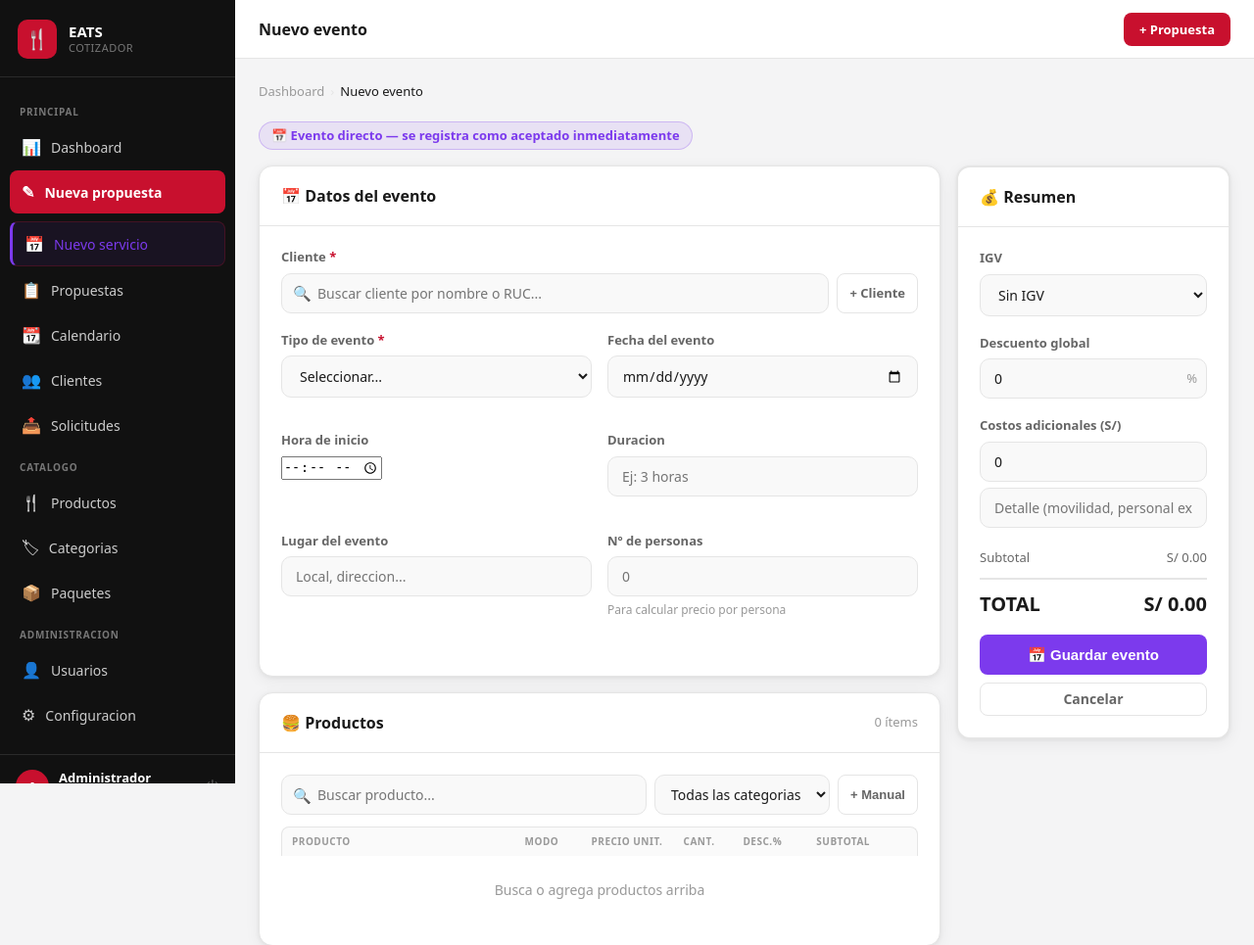
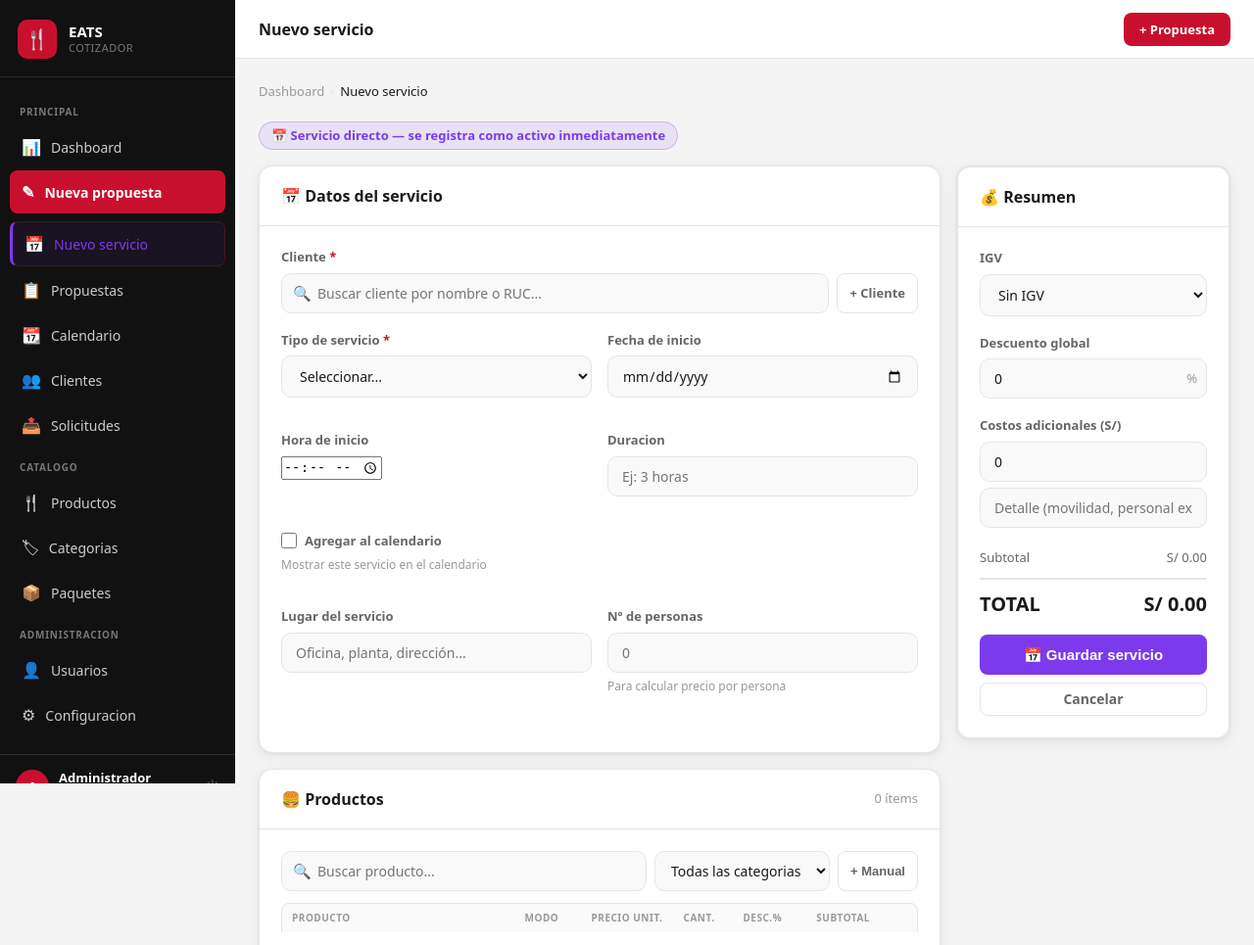
Before and after one commit to danielcuesta12/eats-cotizador, a PHP site: page /admin/events/create.php in a window 1280 px wide. Shown: the top 965 px of the page at 98% size. Run offline with PHP 8.4, Linux system fonts and the light colour scheme; a user stored in the database is signed in; data comes from the database, SQL or seed files in the repository; data that the repository does not hold is empty; some libraries are stand-ins or nearby versions.

Commit message:
feat: formularios B2B — tipo servicio, fecha inicio, sin IGV 10.5, toggle calendario
- create.php + events/create.php: labels Tipo de servicio / Fecha de inicio
- Fecha de inicio NO obligatoria en events/create.php
- Eliminado IGV 10.5% (quedan Sin IGV e IGV 18%)
- Toggle "Agregar al calendario" (default off) + show_in_calendar en INSERT
- quoter.js: remove tasa 10.5%, alert → propuesta
- Textos: cotización→propuesta, evento→servicio en mensajes y titulos

Co-Authored-By: Claude Sonnet 4.6 <noreply@anthropic.com>

```diff
--- a/admin/events/create.php
+++ b/admin/events/create.php
@@ -10,14 +10,15 @@ $errors = array();
 if ($_SERVER['REQUEST_METHOD'] === 'POST') {
     verifyCsrf();
 
-    $clientId     = cleanInt(isset($_POST['client_id'])       ? $_POST['client_id']       : 0);
-    $eventType    = clean(isset($_POST['event_type'])         ? $_POST['event_type']       : '');
-    $eventDate    = clean(isset($_POST['event_date'])         ? $_POST['event_date']       : '');
-    $eventTime    = clean(isset($_POST['event_time'])         ? $_POST['event_time']       : '');
-    $eventDur     = clean(isset($_POST['event_duration'])     ? $_POST['event_duration']   : '');
-    $eventLoc     = clean(isset($_POST['event_location'])     ? $_POST['event_location']   : '');
-    $numPeople    = cleanInt(isset($_POST['num_people'])      ? $_POST['num_people']       : 0);
-    $igvType      = in_array(isset($_POST['igv_type'])?$_POST['igv_type']:'', array('none','10.5','18')) ? $_POST['igv_type'] : 'none';
+    $clientId       = cleanInt(isset($_POST['client_id'])       ? $_POST['client_id']       : 0);
+    $eventType      = clean(isset($_POST['event_type'])         ? $_POST['event_type']       : '');
+    $eventDate      = clean(isset($_POST['event_date'])         ? $_POST['event_date']       : '');
+    $eventTime      = clean(isset($_POST['event_time'])         ? $_POST['event_time']       : '');
+    $eventDur       = clean(isset($_POST['event_duration'])     ? $_POST['event_duration']   : '');
+    $eventLoc       = clean(isset($_POST['event_location'])     ? $_POST['event_location']   : '');
+    $numPeople      = cleanInt(isset($_POST['num_people'])      ? $_POST['num_people']       : 0);
+    $showInCalendar = isset($_POST['show_in_calendar']) ? 1 : 0;
+    $igvType        = in_array(isset($_POST['igv_type'])?$_POST['igv_type']:'', array('none','18')) ? $_POST['igv_type'] : 'none';
     $discPct      = min(100, max(0, cleanFloat(isset($_POST['discount_pct'])  ? $_POST['discount_pct']  : 0)));
     $extrasAmt    = max(0, cleanFloat(isset($_POST['extras_amount'])          ? $_POST['extras_amount'] : 0));
     $extrasDet    = clean(isset($_POST['extras_detail'])      ? $_POST['extras_detail']    : '');
@@ -26,7 +27,6 @@ if ($_SERVER['REQUEST_METHOD'] === 'POST') {
     $validUntil   = clean(isset($_POST['valid_until'])        ? $_POST['valid_until']      : '');
 
     if (!$clientId) $errors[] = 'Selecciona un cliente.';
-    if (!$eventDate) $errors[] = 'La fecha del evento es obligatoria.';
 
     $items = array();
     $rawItems = isset($_POST['items']) ? $_POST['items'] : array();
@@ -75,14 +75,14 @@ if ($_SERVER['REQUEST_METHOD'] === 'POST') {
              num_people, valid_until, igv_type, igv_amount,
              discount_pct, discount_amount, extras_amount, extras_detail,
              subtotal, total, price_per_person, observations, terms,
-             public_token, accepted_at, created_at)
-             VALUES (?,?,?,?,?,?,?,?,?,?,?,?,?,?,?,?,?,?,?,?,?,?,?,?,NOW(),NOW())",
+             public_token, show_in_calendar, accepted_at, created_at)
+             VALUES (?,?,?,?,?,?,?,?,?,?,?,?,?,?,?,?,?,?,?,?,?,?,?,?,?,NOW(),NOW())",
             array($quoteNumber, $_SESSION['user_id'], $clientId, 'aceptada', 'event',
-             $eventType, $eventDate, $eventTime, $eventDur, $eventLoc,
+             $eventType, $eventDate ?: null, $eventTime, $eventDur, $eventLoc,
              $numPeople, $validUntil, $igvType, $igvAmt,
              $discPct, $discAmt, $extrasAmt, $extrasDet,
              $subtotal, $total, $perPerson, $observations, $terms,
-             generateToken(24))
+             generateToken(24), $showInCalendar)
         );
 
         foreach ($items as $i => $item) {
@@ -97,10 +97,10 @@ if ($_SERVER['REQUEST_METHOD'] === 'POST') {
 
         Database::insert(
             "INSERT INTO quote_status_log (quote_id,user_id,from_status,to_status,note) VALUES (?,?,?,?,?)",
-            array($quoteId, $_SESSION['user_id'], '', 'aceptada', 'Evento creado directamente')
+            array($quoteId, $_SESSION['user_id'], '', 'aceptada', 'Servicio creado directamente')
         );
 
-        flashMessage('success', 'Evento ' . $quoteNumber . ' creado correctamente.');
+        flashMessage('success', 'Servicio ' . $quoteNumber . ' creado correctamente.');
         redirect('/quotes/edit.php?id=' . $quoteId);
     }
 }
@@ -111,7 +111,7 @@ $categories = Database::fetchAll("SELECT id, name FROM categories WHERE active=1
 $defTerms   = getSetting('default_terms', '');
 $defObs     = getSetting('default_observations', '');
 
-$pageTitle  = 'Nuevo evento';
+$pageTitle  = 'Nuevo servicio';
 $activePage = 'event-new';
 $extraHead  = '
 <link rel="stylesheet" href="' . APP_URL . '/assets/css/quoter.css">
@@ -125,10 +125,10 @@ include __DIR__ . '/../layout-top.php';
 <div class="breadcrumb">
   <a href="<?php echo APP_URL; ?>/admin/dashboard">Dashboard</a>
   <span class="breadcrumb-sep">›</span>
-  <span class="breadcrumb-current">Nuevo evento</span>
+  <span class="breadcrumb-current">Nuevo servicio</span>
 </div>
 
-<div class="event-badge">&#128197; Evento directo — se registra como aceptado inmediatamente</div>
+<div class="event-badge">&#128197; Servicio directo — se registra como activo inmediatamente</div>
 
 <?php foreach ($errors as $e): ?>
   <div class="alert alert-error">&#10007; <?php echo htmlspecialchars($e); ?></div>
@@ -143,7 +143,7 @@ include __DIR__ . '/../layout-top.php';
   <div class="quoter-left">
 
     <div class="card">
-      <div class="card-header"><span class="card-title">&#128197; Datos del evento</span></div>
+      <div class="card-header"><span class="card-title">&#128197; Datos del servicio</span></div>
       <div class="card-body">
 
         <div class="form-group">
@@ -164,7 +164,7 @@ include __DIR__ . '/../layout-top.php';
 
         <div class="form-row form-row-2">
           <div class="form-group">
-            <label class="form-required">Tipo de evento</label>
+            <label class="form-required">Tipo de servicio</label>
             <select name="event_type" required>
               <option value="">Seleccionar...</option>
               <?php foreach ($eventTypes as $et): ?>
@@ -173,7 +173,7 @@ include __DIR__ . '/../layout-top.php';
             </select>
           </div>
           <div class="form-group">
-            <label>Fecha del evento</label>
+            <label>Fecha de inicio</label>
             <input type="date" name="event_date" min="<?= date('Y-m-d') ?>">
           </div>
           <div class="form-group">
@@ -187,9 +187,17 @@ include __DIR__ . '/../layout-top.php';
         </div>
 
         <div class="form-row form-row-2">
+          <div class="form-group" style="grid-column:1/-1">
+            <label style="display:flex;align-items:center;gap:8px;cursor:pointer;font-weight:600">
+              <input type="checkbox" name="show_in_calendar" value="1" id="calendarToggle"
+                     style="width:16px;height:16px;cursor:pointer;accent-color:#7c3aed">
+              Agregar al calendario
+            </label>
+            <div class="form-hint">Mostrar este servicio en el calendario</div>
+          </div>
           <div class="form-group">
-            <label>Lugar del evento</label>
-            <input type="text" name="event_location" placeholder="Local, direccion...">
+            <label>Lugar del servicio</label>
+            <input type="text" name="event_location" placeholder="Oficina, planta, dirección...">
           </div>
           <div class="form-group">
             <label>N&ordm; de personas</label>
@@ -264,7 +272,6 @@ include __DIR__ . '/../layout-top.php';
           <label>IGV</label>
           <select name="igv_type" id="igv_type" class="igv-select">
             <option value="none">Sin IGV</option>
-            <option value="10.5">IGV 10.5%</option>
             <option value="18">IGV 18%</option>
           </select>
         </div>
@@ -303,7 +310,7 @@ include __DIR__ . '/../layout-top.php';
 
         <button type="submit" class="btn btn-primary btn-lg btn-block"
                 style="margin-top:16px;background:#7c3aed;border-color:#7c3aed">
-          &#128197; Guardar evento
+          &#128197; Guardar servicio
         </button>
         <a href="<?= APP_URL ?>/admin/dashboard" class="btn btn-ghost btn-block" style="margin-top:8px">Cancelar</a>
 
--- a/assets/js/quoter.js
+++ b/assets/js/quoter.js
@@ -56,7 +56,7 @@ function recalculate() {
   const igvType   = document.getElementById('igv_type')?.value || 'none';
   const numPeople = parseInt(document.getElementById('num_people')?.value      || 0);
 
-  const igvRate   = igvType === '18' ? 0.18 : igvType === '10.5' ? 0.105 : 0;
+  const igvRate   = igvType === '18' ? 0.18 : 0;
   const discAmt   = subtotal * (discPct / 100);
   const base      = subtotal - discAmt + extrasAmt;
   const igvAmt    = base * igvRate;
@@ -380,7 +380,7 @@ document.getElementById('quoteForm').addEventListener('submit', function(e) {
   }
   if (!items.length) {
     e.preventDefault();
-    alert('Agrega al menos un producto a la cotización.');
+    alert('Agrega al menos un producto a la propuesta.');
     document.getElementById('productSearch').focus();
     return;
   }
```
Also changed, not shown: quotes/create.php (+36 -25 lines).
